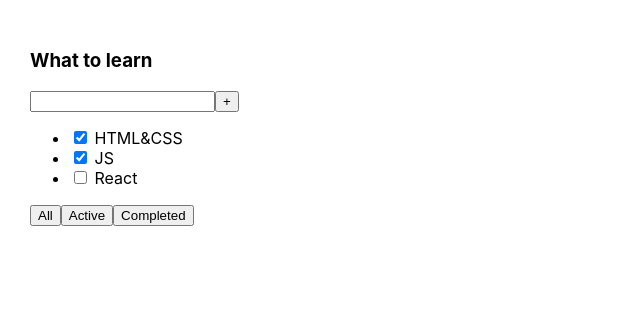
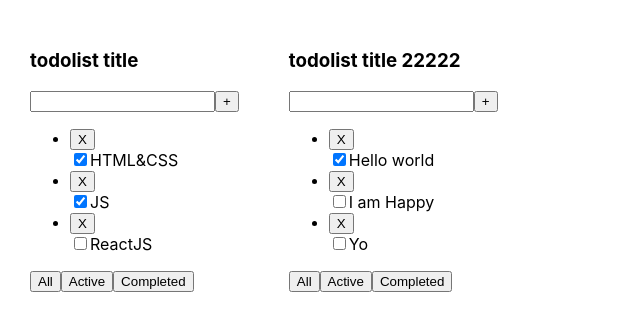
Before and after one commit to AndriiPrysiazhniuk/Todolist-project, a React (Create React App) app: page / in a window 1280 px wide. Shown: the top 330 px of the page, without its empty margins (0-640 px from the left). Built offline with nearby package versions, Linux system fonts and the light colour scheme.

Commit message:
learned how to track clicked task by id

```diff
--- a/src/App.tsx
+++ b/src/App.tsx
@@ -1,26 +1,25 @@
 import React from 'react';
 import './App.css';
+import {Todolist} from "./Components/Todolist";
 
 function App() {
+    const todoTitle = 'todolist title 11111'
+
+    const tasks1 = [
+        {id: 1, title: "HTML&CSS", isDone: true},
+        {id: 2, title: "JS", isDone: true},
+        {id: 3, title: "ReactJS", isDone: false}
+    ]
+    const tasks2 = [
+        {id: 1, title: "Hello world", isDone: true},
+        {id: 2, title: "I am Happy", isDone: false},
+        {id: 3, title: "Yo", isDone: false}
+    ]
+
     return (
         <div className="App">
-            <div>
-                <h3>What to learn</h3>
-                <div>
-                    <input/>
-                    <button>+</button>
-                </div>
-                <ul>
-                    <li><input type="checkbox" checked={true}/> <span>HTML&CSS</span></li>
-                    <li><input type="checkbox" checked={true}/> <span>JS</span></li>
-                    <li><input type="checkbox" checked={false}/> <span>React</span></li>
-                </ul>
-                <div>
-                    <button>All</button>
-                    <button>Active</button>
-                    <button>Completed</button>
-                </div>
-            </div>
+            <Todolist todoTitle={'todolist title '} tasks={tasks1 }/>
+            <Todolist todoTitle={'todolist title 22222'} tasks={tasks2}/>
         </div>
     );
 }
--- /dev/null
+++ b/src/Components/List.tsx
@@ -0,0 +1,23 @@
+import React from "react";
+import {PropsType} from "./Todolist";
+import {TsarButton} from "./TsarButton";
+
+export const List = (props: PropsType) => {
+
+    return (
+        <ul>
+            {props.tasks.map((task) => {
+const removeTask=()=>{
+    console.log(task.id)
+}
+                return (
+                    <li key={task.id}>
+                        <TsarButton title={'X'} callback={removeTask}/>
+                        <input type="checkbox" checked={task.isDone}/>
+                        <span>{task.title}</span>
+                    </li>
+                )
+            })}
+        </ul>
+    )
+}
--- /dev/null
+++ b/src/Components/Todolist.tsx
@@ -0,0 +1,29 @@
+import React from "react";
+import {List} from "./List";
+
+export type PropsType = {
+    tasks: TasksArrType[]
+    todoTitle: string
+}
+type TasksArrType = {
+    id: number
+    title: string
+    isDone: boolean
+}
+export const Todolist = (props: PropsType) => {
+    return <div>
+        <h3>{props.todoTitle}</h3>
+        <div>
+            <input/>
+            <button>+</button>
+        </div>
+        <div>
+            <List tasks={props.tasks} todoTitle={props.todoTitle}/>
+        </div>
+        <div>
+            <button>All</button>
+            <button>Active</button>
+            <button>Completed</button>
+        </div>
+    </div>
+}
--- /dev/null
+++ b/src/Components/TsarButton.tsx
@@ -0,0 +1,20 @@
+import React from 'react';
+import {Simulate} from "react-dom/test-utils";
+import click = Simulate.click;
+type PropsType={
+    title:string
+    callback:()=>void
+
+}
+
+
+export const TsarButton = ({title,callback}:PropsType) => {
+    const onClickHandler=()=>{
+    callback()
+    }
+    return (
+        <div>
+            <button onClick={onClickHandler}>{title}</button>
+        </div>
+    );
+};
```
